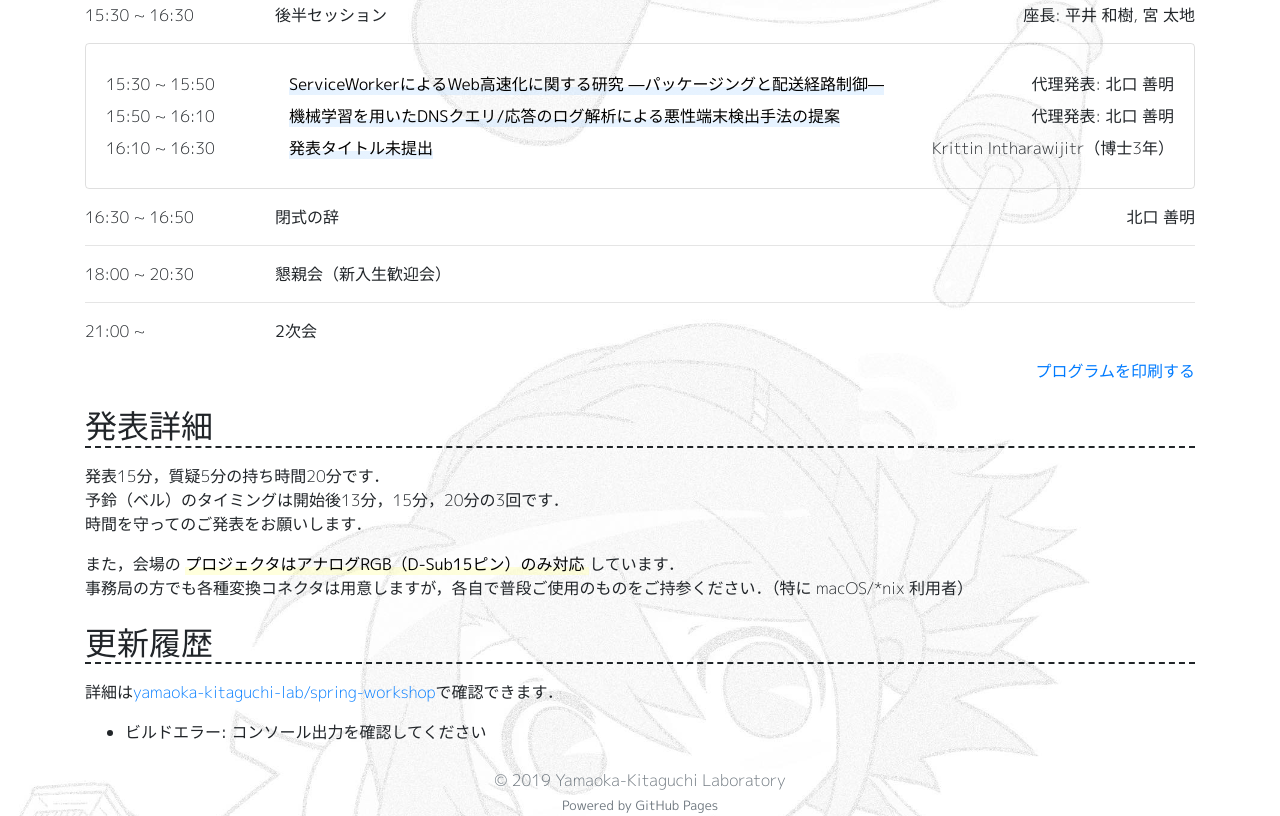
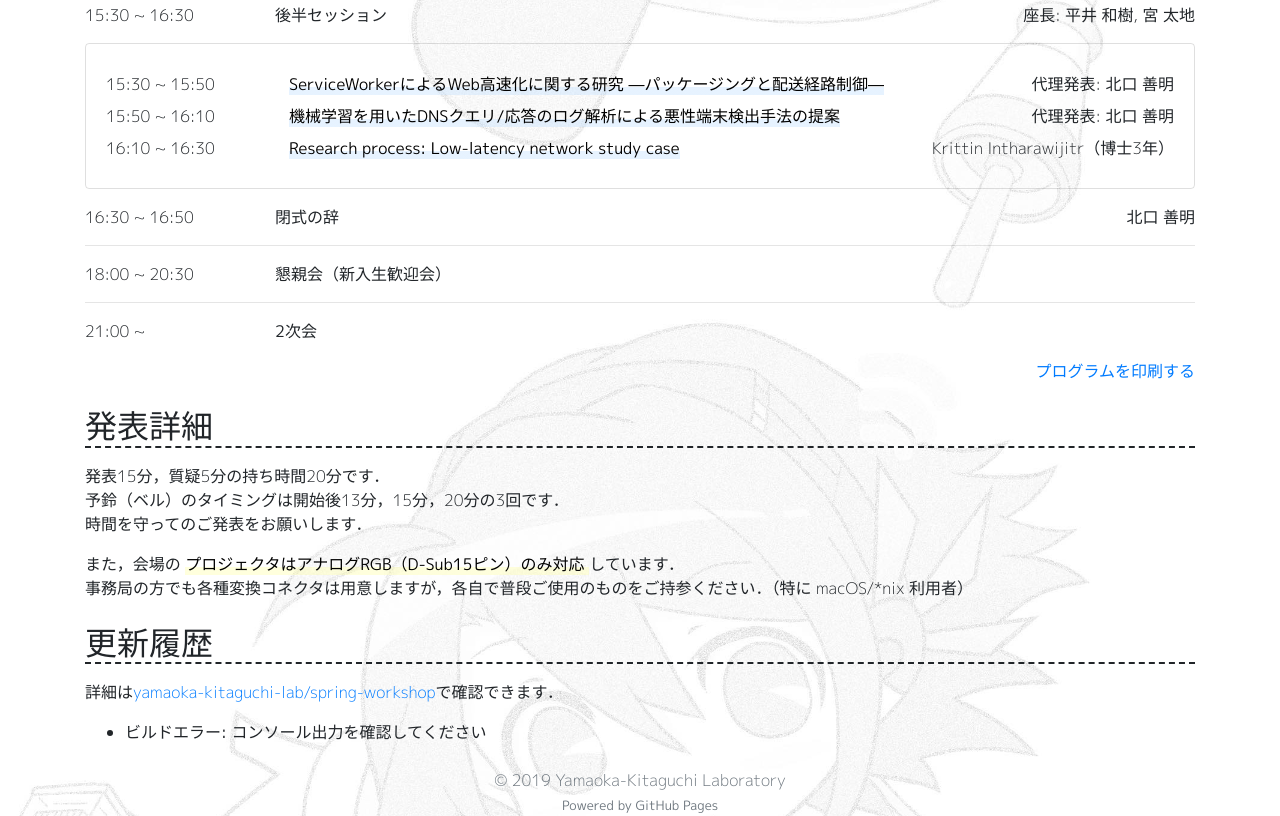
Before and after one commit to yamaoka-kitaguchi-lab/spring.workshop.net.ict.e.titech.ac.jp, a website: page spring-workshop/index.pug in a window 1280 px wide. Shown: the part 1193-2009 px from the top of the page. Drawn offline with nearby package versions, Linux system fonts and the light colour scheme; files that its build step writes are made by us from their sources; no server answers.

Commit message:
Update session details (#7)

```diff
--- a/spring-workshop/_config.pug
+++ b/spring-workshop/_config.pug
@@ -92,7 +92,7 @@
         },
         {
           time: '16:10 ~ 16:30',
-          title: '発表タイトル未提出',
+          title: 'Research process: Low-latency network study case',
           presenter: 'Krittin Intharawijitr（博士3年）'
         }
       ]
```
